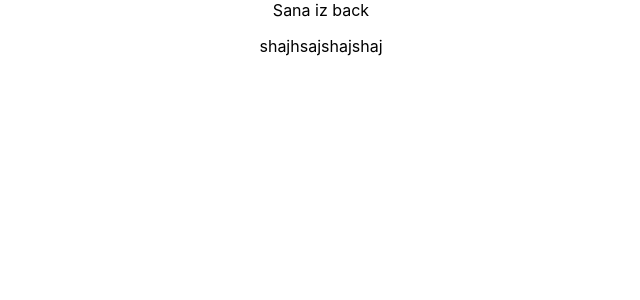
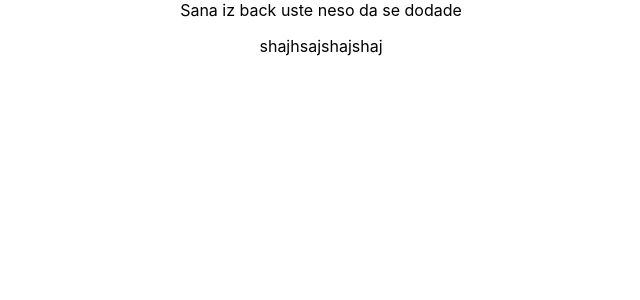
Before and after one commit to sandrananceva/team-balkan, a React (Create React App) app: page / in a window 1280 px wide. Shown: the top 300 px of the page, without its empty margins (319-959 px from the left). Built offline with nearby package versions, Linux system fonts and the light colour scheme.

Commit message:
Add changes

```diff
--- a/src/App.tsx
+++ b/src/App.tsx
@@ -4,7 +4,7 @@ import './App.css';
 function App() {
   return (
     <div className="App">
-     Sana iz back
+     Sana iz back   uste neso da se dodade
      <p>shajhsajshajshaj</p>
     </div>
   );
```
